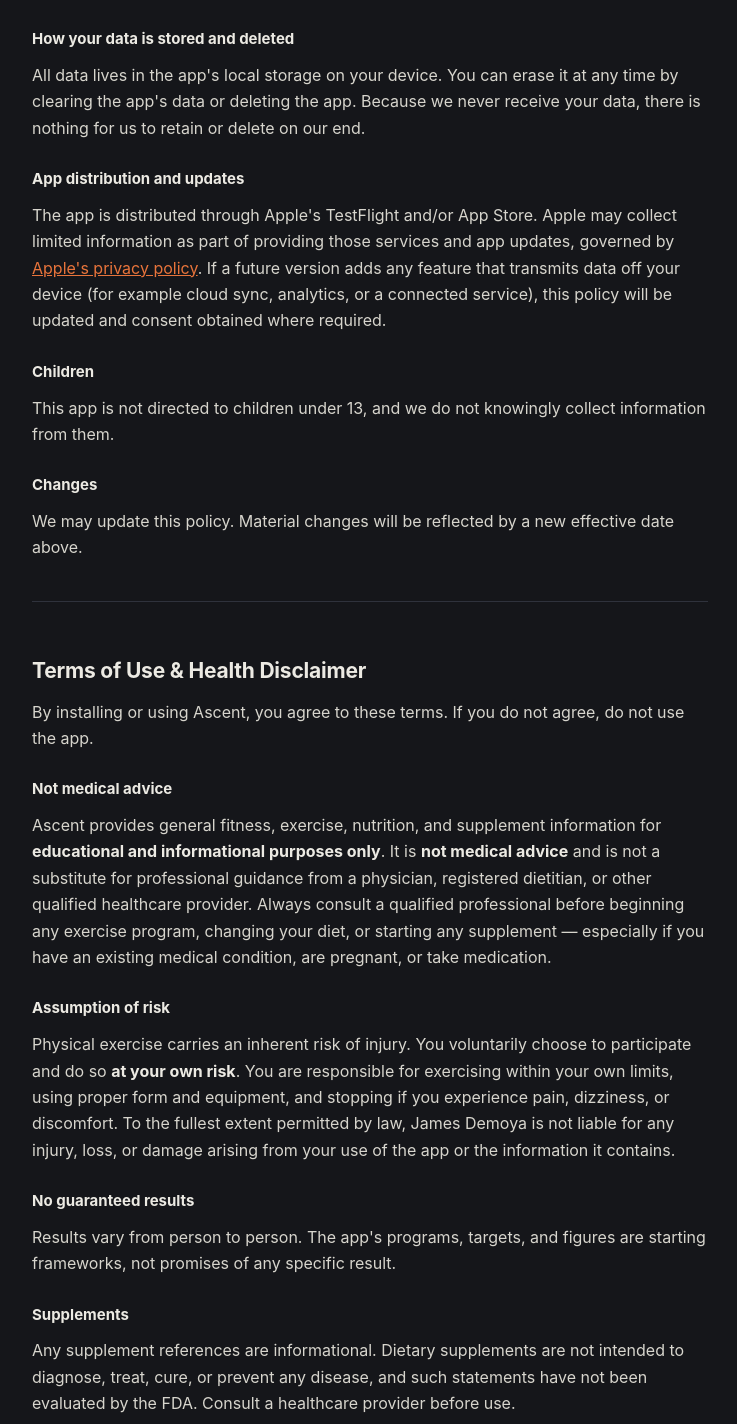
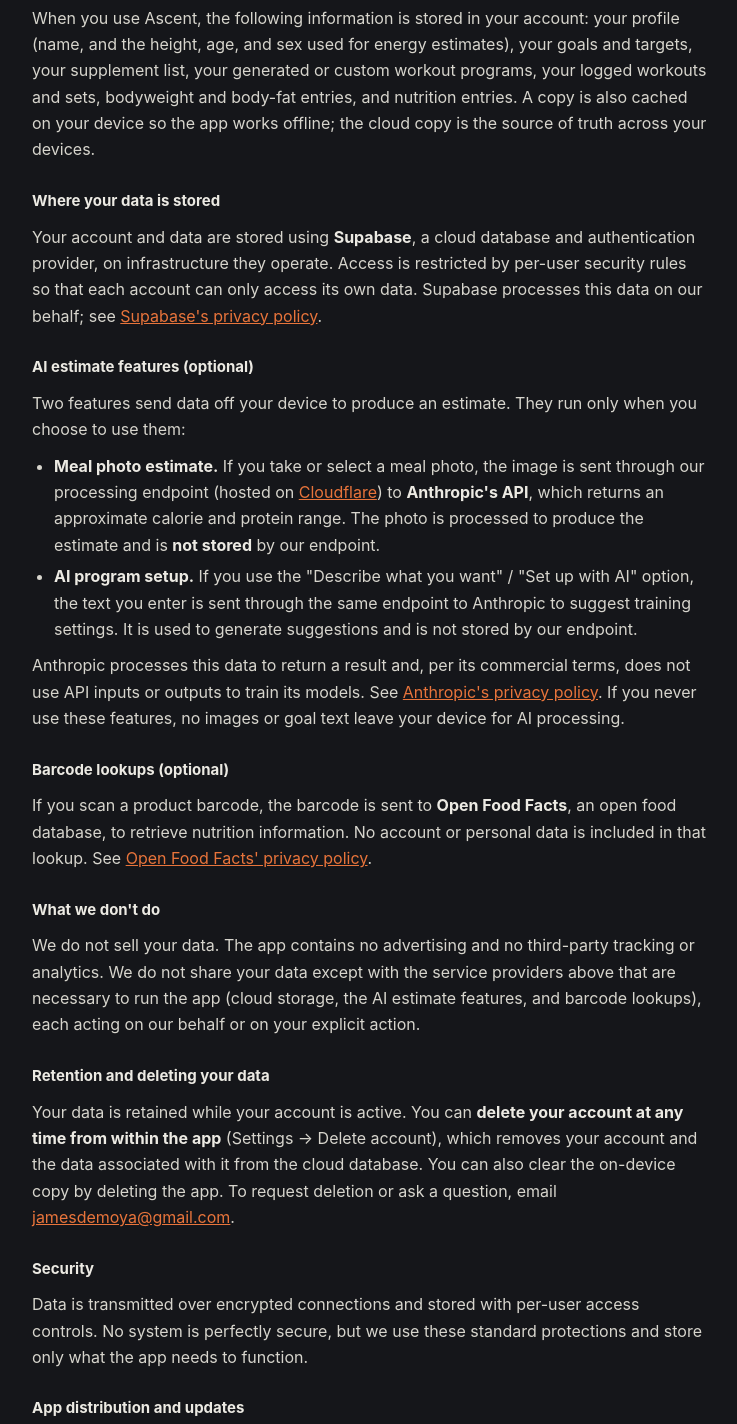
Before and after one commit to JOD05/fitnessapp_public, a plain HTML site: page index.html in a window 1280 px wide. Shown: the part 715-2139 px from the top of the page, without its empty margins (270-1007 px from the left). Drawn offline with Linux system fonts and the light colour scheme.

Commit message:
Update Privacy Policy

```diff
--- a/index.html
+++ b/index.html
@@ -23,6 +23,8 @@
   h2{font-size:21px; margin:44px 0 6px; letter-spacing:-0.2px}
   h3{font-size:15px; margin:26px 0 4px; color:var(--text)}
   p{margin:10px 0; color:#D7D5CD}
+  ul{margin:10px 0; padding-left:22px; color:#D7D5CD}
+  li{margin:5px 0}
   .lead{color:var(--text); font-size:17px}
   a{color:var(--ember)}
   .section{border-top:1px solid var(--line); margin-top:40px; padding-top:8px}
@@ -36,32 +38,52 @@
   <header>
     <p class="kicker">Legal</p>
     <h1>Ascent — Privacy Policy &amp; Terms of Use</h1>
-    <p class="meta"><strong>Effective date:</strong> June 14, 2026</p>
+    <p class="meta"><strong>Effective date:</strong> June 15, 2026</p>
     <p class="meta"><strong>Provided by:</strong> James Demoya</p>
     <p class="meta"><strong>Contact:</strong> <a href="mailto:jamesdemoya@gmail.com">jamesdemoya@gmail.com</a></p>
   </header>
 
   <div class="section">
     <h2>Privacy Policy</h2>
-    <p class="lead">The short version: Ascent keeps your data on your own device. There are no accounts, we don't collect your information, and nothing you log is sent to us.</p>
+    <p class="lead">Ascent uses an account so your training data follows you across devices. Your data is stored securely in the cloud, tied to your account, and is never sold or used for advertising. Two optional features send data to an AI service to give you estimates. The details are below.</p>
+
+    <h3>Your account</h3>
+    <p>To use Ascent you create an account using your email address and a password, or with Sign in with Apple. We use this only to authenticate you and to associate your data with you. If you use Sign in with Apple, Apple may provide a private relay email rather than your real address.</p>
 
     <h3>What the app stores</h3>
-    <p>The app stores the following <strong>locally on your device only</strong>: your logged workouts and completed sessions, bodyweight entries, strength and mobility benchmarks, nutrition logs, target macros, and your supplement checklist.</p>
+    <p>When you use Ascent, the following information is stored in your account: your profile (name, and the height, age, and sex used for energy estimates), your goals and targets, your supplement list, your generated or custom workout programs, your logged workouts and sets, bodyweight and body-fat entries, and nutrition entries. A copy is also cached on your device so the app works offline; the cloud copy is the source of truth across your devices.</p>
 
-    <h3>What we collect</h3>
-    <p>Nothing. The app does not require an account, does not transmit your personal data to us or any server we control, and contains no advertising, no analytics, and no third-party tracking. We have no access to anything you enter.</p>
+    <h3>Where your data is stored</h3>
+    <p>Your account and data are stored using <strong>Supabase</strong>, a cloud database and authentication provider, on infrastructure they operate. Access is restricted by per-user security rules so that each account can only access its own data. Supabase processes this data on our behalf; see <a href="https://supabase.com/privacy">Supabase's privacy policy</a>.</p>
 
-    <h3>How your data is stored and deleted</h3>
-    <p>All data lives in the app's local storage on your device. You can erase it at any time by clearing the app's data or deleting the app. Because we never receive your data, there is nothing for us to retain or delete on our end.</p>
+    <h3>AI estimate features (optional)</h3>
+    <p>Two features send data off your device to produce an estimate. They run only when you choose to use them:</p>
+    <ul>
+      <li><strong>Meal photo estimate.</strong> If you take or select a meal photo, the image is sent through our processing endpoint (hosted on <a href="https://www.cloudflare.com/privacypolicy/">Cloudflare</a>) to <strong>Anthropic's API</strong>, which returns an approximate calorie and protein range. The photo is processed to produce the estimate and is <strong>not stored</strong> by our endpoint.</li>
+      <li><strong>AI program setup.</strong> If you use the "Describe what you want" / "Set up with AI" option, the text you enter is sent through the same endpoint to Anthropic to suggest training settings. It is used to generate suggestions and is not stored by our endpoint.</li>
+    </ul>
+    <p>Anthropic processes this data to return a result and, per its commercial terms, does not use API inputs or outputs to train its models. See <a href="https://www.anthropic.com/legal/privacy">Anthropic's privacy policy</a>. If you never use these features, no images or goal text leave your device for AI processing.</p>
+
+    <h3>Barcode lookups (optional)</h3>
+    <p>If you scan a product barcode, the barcode is sent to <strong>Open Food Facts</strong>, an open food database, to retrieve nutrition information. No account or personal data is included in that lookup. See <a href="https://world.openfoodfacts.org/privacy">Open Food Facts' privacy policy</a>.</p>
+
+    <h3>What we don't do</h3>
+    <p>We do not sell your data. The app contains no advertising and no third-party tracking or analytics. We do not share your data except with the service providers above that are necessary to run the app (cloud storage, the AI estimate features, and barcode lookups), each acting on our behalf or on your explicit action.</p>
+
+    <h3>Retention and deleting your data</h3>
+    <p>Your data is retained while your account is active. You can <strong>delete your account at any time from within the app</strong> (Settings → Delete account), which removes your account and the data associated with it from the cloud database. You can also clear the on-device copy by deleting the app. To request deletion or ask a question, email <a href="mailto:jamesdemoya@gmail.com">jamesdemoya@gmail.com</a>.</p>
+
+    <h3>Security</h3>
+    <p>Data is transmitted over encrypted connections and stored with per-user access controls. No system is perfectly secure, but we use these standard protections and store only what the app needs to function.</p>
 
     <h3>App distribution and updates</h3>
-    <p>The app is distributed through Apple's TestFlight and/or App Store. Apple may collect limited information as part of providing those services and app updates, governed by <a href="https://www.apple.com/legal/privacy/">Apple's privacy policy</a>. If a future version adds any feature that transmits data off your device (for example cloud sync, analytics, or a connected service), this policy will be updated and consent obtained where required.</p>
+    <p>The app is distributed through Apple's TestFlight and/or App Store. Apple may collect limited information as part of providing those services, governed by <a href="https://www.apple.com/legal/privacy/">Apple's privacy policy</a>.</p>
 
     <h3>Children</h3>
     <p>This app is not directed to children under 13, and we do not knowingly collect information from them.</p>
 
     <h3>Changes</h3>
-    <p>We may update this policy. Material changes will be reflected by a new effective date above.</p>
+    <p>We may update this policy as the app evolves. Material changes will be reflected by a new effective date above.</p>
   </div>
 
   <div class="section">
@@ -70,6 +92,9 @@
 
     <h3>Not medical advice</h3>
     <p>Ascent provides general fitness, exercise, nutrition, and supplement information for <strong>educational and informational purposes only</strong>. It is <strong>not medical advice</strong> and is not a substitute for professional guidance from a physician, registered dietitian, or other qualified healthcare provider. Always consult a qualified professional before beginning any exercise program, changing your diet, or starting any supplement — especially if you have an existing medical condition, are pregnant, or take medication.</p>
+
+    <h3>Estimates are approximate</h3>
+    <p>Calorie, macro, and energy figures in the app — including AI photo estimates and any energy-balance readouts — are <strong>rough approximations, not precise measurements</strong>, and should be treated as general guidance only. Do not rely on them for medical or clinical decisions.</p>
 
     <h3>Assumption of risk</h3>
     <p>Physical exercise carries an inherent risk of injury. You voluntarily choose to participate and do so <strong>at your own risk</strong>. You are responsible for exercising within your own limits, using proper form and equipment, and stopping if you experience pain, dizziness, or discomfort. To the fullest extent permitted by law, James Demoya is not liable for any injury, loss, or damage arising from your use of the app or the information it contains.</p>
```
